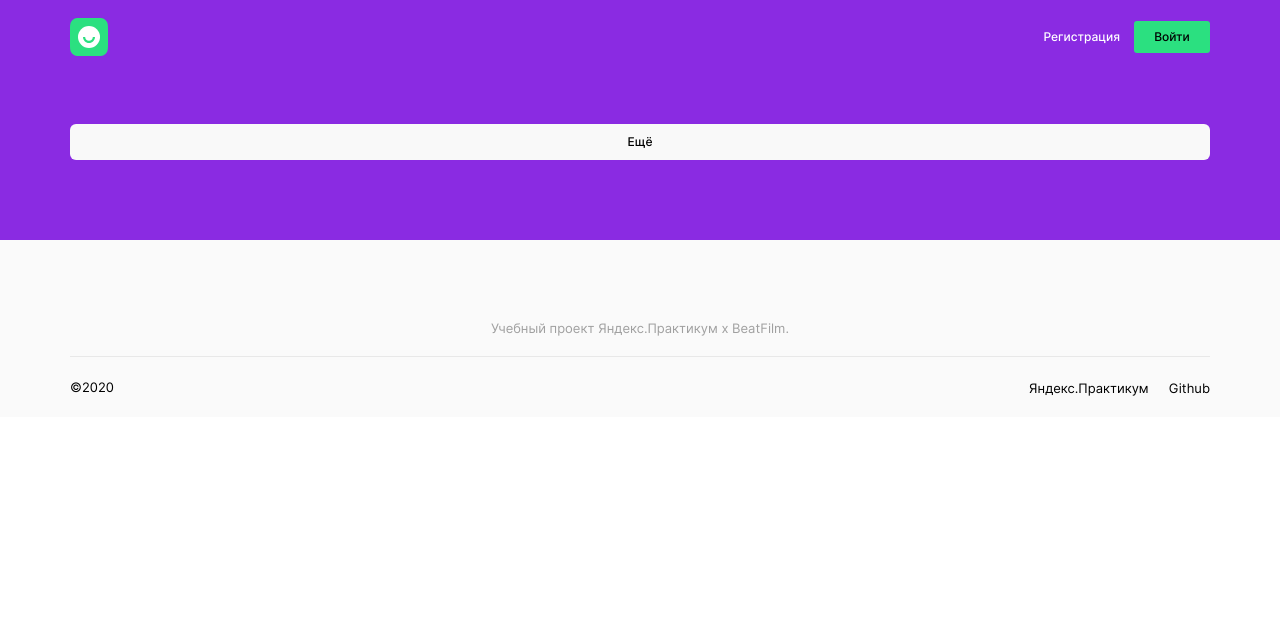
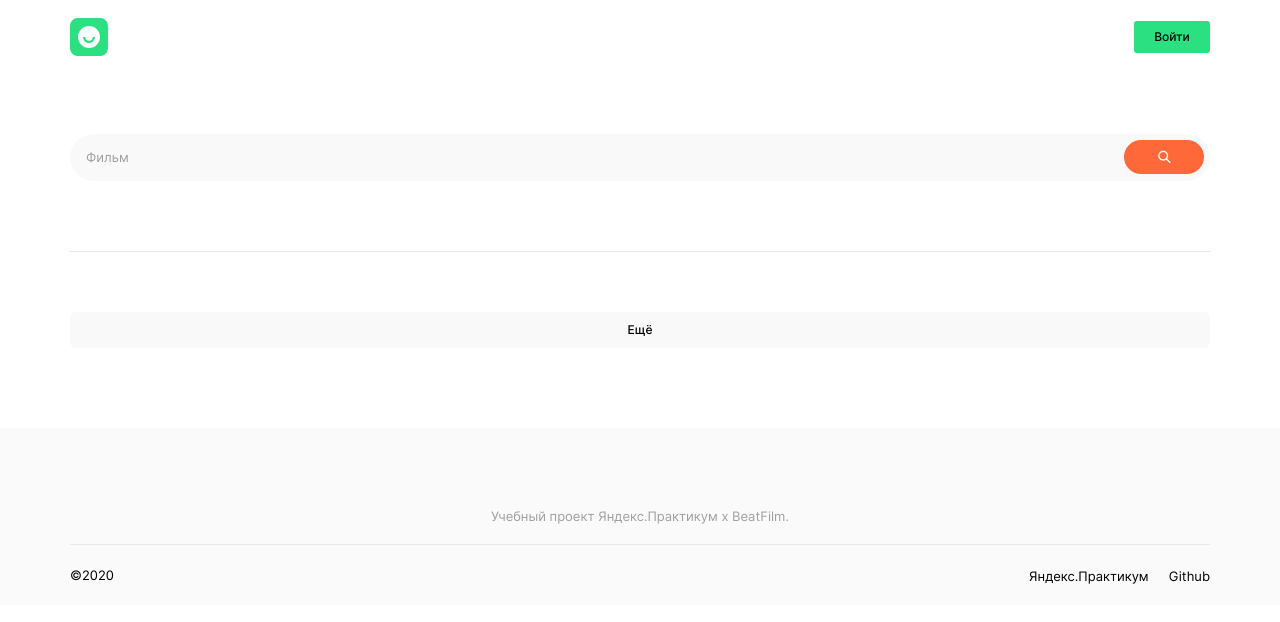
Before and after one commit to ruslan-mihalev/movies-explorer-frontend, a React app: page /movies in a window 1280 px wide. Built offline with nearby package versions, Linux system fonts and the light colour scheme.

Commit message:
Added Search panel

```diff
--- a/src/components/Auth/Auth.js
+++ b/src/components/Auth/Auth.js
@@ -6,9 +6,9 @@ import { Link } from 'react-router-dom';
 import SubmitButton from "../SubmitButton/SubmitButton";
 import AccountTitle from "../AccountTitle/AccountTitle";
 
-function Auth({title, submitButtonText, onSubmitClick, linkLabel, linkText, linkPath, children}) {
+function Auth({ formName, title, submitButtonText, onSubmitClick, linkLabel, linkText, linkPath, children }) {
 
-    const submitHandler = useCallback((e) => {
+    const submitFormHandler = useCallback((e) => {
         e.preventDefault();
         onSubmitClick();
     }, []);
@@ -20,11 +20,11 @@ function Auth({title, submitButtonText, onSubmitClick, linkLabel, linkText, link
                     <Logo/>
                     <AccountTitle>{title}</AccountTitle>
                 </div>
-                <form className='auth__form' onSubmit={submitHandler}>
+                <form className='auth__form' name={formName} onSubmit={submitFormHandler}>
                     <fieldset className='auth__fields-container'>
                         {children}
                     </fieldset>
-                    <SubmitButton text={submitButtonText} onClick={() => {}} style='accent'/>
+                    <SubmitButton text={submitButtonText} type='submit' style='accent'/>
                 </form>
                 <p className='auth__link-label'>{linkLabel}<Link className='auth__link-text'
                                                                  to={linkPath}>{linkText}</Link></p>
--- a/src/components/Login/Login.js
+++ b/src/components/Login/Login.js
@@ -7,6 +7,7 @@
 function Login() {
     return (
         <Auth
+            formName='login-form'
             title='Рады видеть!'
             submitButtonText='Войти'
             onSubmitClick={() => {}}
--- a/src/components/Movies/Movies.css
+++ b/src/components/Movies/Movies.css
@@ -1,3 +1,4 @@
 .movies {
-    background-color: blueviolet;
+    display: flex;
+    flex-direction: column;
 }
--- a/src/components/Movies/Movies.js
+++ b/src/components/Movies/Movies.js
@@ -3,16 +3,16 @@ import React from 'react';
 import './Movies.css';
 import MoviesCardList from "../MoviesCardList/MoviesCardList";
 import MoviesCard from "../MoviesCard/MoviesCard";
-import SearchForm from "../SearchForm/SearchForm";
 import Header from "../Header/Header";
 import Footer from "../Footer/Footer";
 import GetMoreMovies from "../GetMoreMovies/GetMoreMovies";
+import SearchPanel from "../SearchPanel/SearchPanel";
 
 function Movies() {
     return (
         <main className="movies">
             <Header/>
-            <SearchForm/>
+            <SearchPanel onSearchClicked={() => {}}/>
             <MoviesCardList>
                 <MoviesCard/>
                 <MoviesCard/>
--- a/src/components/MoviesCardList/MoviesCardList.css
+++ b/src/components/MoviesCardList/MoviesCardList.css
@@ -1,3 +1,4 @@
 .movies-card-list {
+    flex: 1;
     background-color: #61dafb;
 }
--- a/src/components/MoviesCardList/MoviesCardList.js
+++ b/src/components/MoviesCardList/MoviesCardList.js
@@ -2,8 +2,12 @@ import React from 'react';
 
 import './MoviesCardList.css';
 
-function MoviesCardList() {
-    return (<section className="movies-card-list"></section>);
+function MoviesCardList({children}) {
+    return (
+        <section className="movies-card-list">
+            {children}
+        </section>
+    );
 }
 
 export default MoviesCardList;
--- a/src/components/Register/Register.js
+++ b/src/components/Register/Register.js
@@ -7,6 +7,7 @@
 function Register() {
     return (
         <Auth
+            formName='register-form'
             title='Добро пожаловать!'
             submitButtonText='Зарегистрироваться'
             onSubmitClick={() => {}}
--- a/src/components/SavedMovies/SavedMovies.css
+++ b/src/components/SavedMovies/SavedMovies.css
@@ -1,3 +1,5 @@
 .saved-movies {
+    display: flex;
+    flex-direction: column;
     background-color: darksalmon;
 }
--- a/src/components/SavedMovies/SavedMovies.js
+++ b/src/components/SavedMovies/SavedMovies.js
@@ -4,15 +4,15 @@ import './SavedMovies.css';
 import MoviesCardList from "../MoviesCardList/MoviesCardList";
 import MoviesCard from "../MoviesCard/MoviesCard";
 import Header from "../Header/Header";
-import SearchForm from "../SearchForm/SearchForm";
 import Footer from "../Footer/Footer";
 import MoviesDivider from "../MoviesDivider/MoviesDivider";
+import SearchPanel from "../SearchPanel/SearchPanel";
 
 function SavedMovies() {
     return (
         <main className="saved-movies">
             <Header/>
-            <SearchForm/>
+            <SearchPanel onSearchClicked={() => {}}/>
             <MoviesCardList>
                 <MoviesCard/>
                 <MoviesCard/>
--- /dev/null
+++ b/src/components/SearchFieldset/SearchFieldset.css
@@ -0,0 +1,47 @@
+.search-fieldset {
+    box-sizing: border-box;
+    display: flex;
+    flex-direction: row;
+    justify-content: flex-start;
+    align-items: center;
+    min-height: 46px;
+    margin: 0;
+    padding: 0;
+    border: none;
+    border-radius: 40px;
+    background: #F9F9F9;
+}
+
+.search-fieldset__input {
+    display: block;
+    margin: 14px;
+    flex: auto;
+    font-weight: 400;
+    font-size: 11px;
+    line-height: 1.55;
+    border: none;
+    outline: none;
+    background: transparent;
+}
+
+.search-fieldset__input::placeholder {
+    color: #A0A0A0;
+}
+
+.search-fieldset__button {
+    display: block;
+    margin: 6px;
+    padding: 0;
+    width: 80px;
+    height: 34px;
+    border: none;
+    border-radius: 48px;
+    background: url('../../images/ic_search.svg') no-repeat center / 22px 22px, #FF6838;
+}
+
+@media screen and (min-width: 768px) {
+    .search-fieldset__input {
+        font-size: 13px;
+        line-height: 1.3;
+    }
+}
--- /dev/null
+++ b/src/components/SearchFieldset/SearchFieldset.js
@@ -0,0 +1,14 @@
+import React from 'react';
+
+import './SearchFieldset.css';
+
+function SearchField() {
+    return (
+        <div className='search-fieldset'>
+            <input className='search-fieldset__input' placeholder='Фильм'/>
+            <button className='search-fieldset__button' type='submit'/>
+        </div>
+    );
+}
+
+export default SearchField;
--- a/src/components/SearchForm/SearchForm.css
+++ /dev/null
@@ -1,3 +0,0 @@
-.search-form {
-    background-color: lightsteelblue;
-}
--- a/src/components/SearchForm/SearchForm.js
+++ /dev/null
@@ -1,14 +0,0 @@
-import React from 'react';
-
-import './SearchForm.css';
-import FilterCheckbox from "../FilterCheckbox/FilterCheckbox";
-
-function SearchForm() {
-    return (
-        <section className="search-form">
-            <FilterCheckbox/>
-        </section>
-    );
-}
-
-export default SearchForm;
--- /dev/null
+++ b/src/components/SearchPanel/SearchPanel.css
@@ -0,0 +1,27 @@
+.search-panel {
+    box-sizing: border-box;
+    margin: 0;
+    padding: 80px 14px 10px;
+}
+
+.search-panel__divider {
+    height: 1px;
+    margin: 50px 0 0;
+    background: #E8E8E8;
+}
+
+@media screen and (min-width: 768px) {
+    .search-panel {
+        padding: 80px 30px 10px;
+    }
+}
+
+@media screen and (min-width: 1024px) {
+    .search-panel {
+        padding: 60px 70px 10px;
+    }
+
+    .search-panel__divider {
+        margin: 70px 0 0;
+    }
+}
--- /dev/null
+++ b/src/components/SearchPanel/SearchPanel.js
@@ -0,0 +1,23 @@
+import React, {useCallback} from 'react';
+import './SearchPanel.css';
+import FilterCheckbox from '../FilterCheckbox/FilterCheckbox';
+import SearchField from '../SearchFieldset/SearchFieldset';
+
+function SearchPanel({ onSearchClicked }) {
+    const submitFormHandler = useCallback(() => {
+        onSearchClicked();
+    }, []);
+
+    return (
+        <section className="search-panel">
+            <form className='search-panel__form' name='search-form' onSubmit={submitFormHandler}>
+                <SearchField/>
+                <FilterCheckbox/>
+            </form>
+            <div className='search-panel__divider'/>
+        </section>
+)
+    ;
+}
+
+export default SearchPanel;
--- a/src/components/SubmitButton/SubmitButton.js
+++ b/src/components/SubmitButton/SubmitButton.js
@@ -1,9 +1,9 @@
 import React from 'react';
 import './SubmitButton.css';
 
-function SubmitButton({ text, onClick, style, disabled }) {
+function SubmitButton({ text, onClick, style, type, disabled }) {
     const className = `submit-button ${ style === 'accent' ? 'submit-button_style_accent' : ''}`;
-    return (<button className={className} disabled={disabled} onClick={onClick}>{text}</button>);
+    return (<button className={className} disabled={disabled} type={type} onClick={onClick}>{text}</button>);
 }
 
 export default SubmitButton;
```
Also changed, not shown: src/images/ic_search.svg (added).
